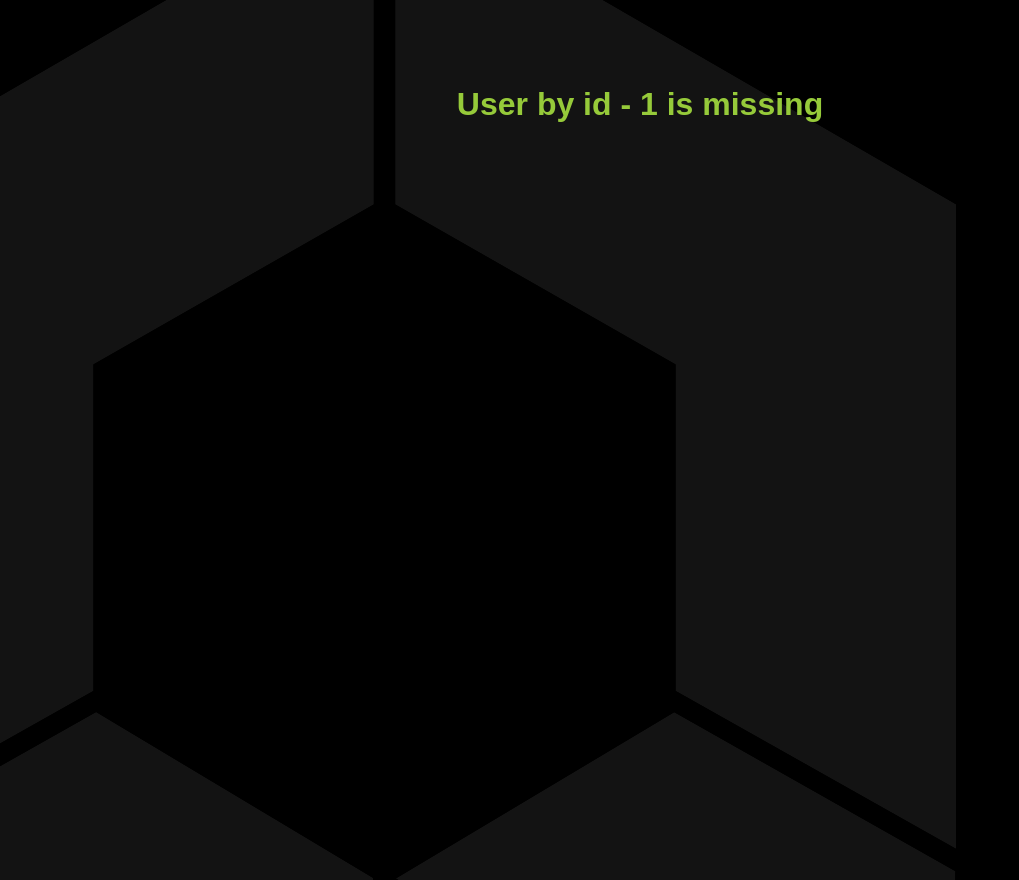
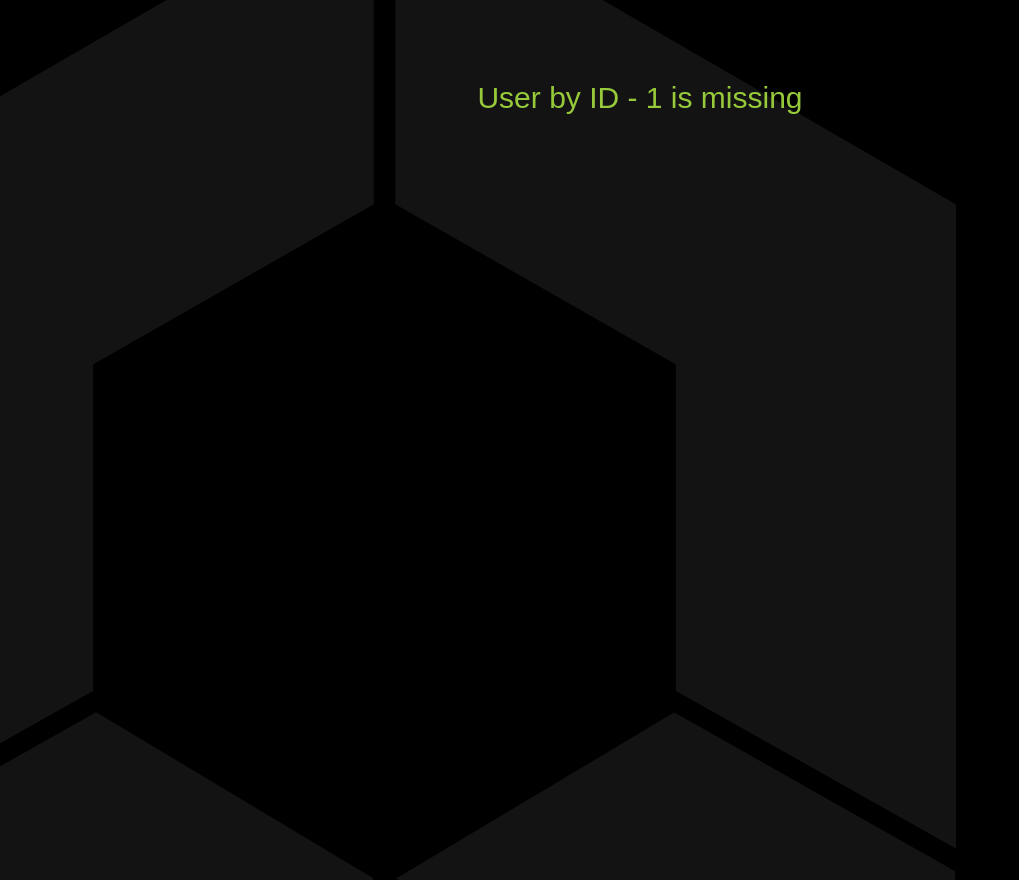
Before and after one commit to UrosDelic/tailwind-react, a React (Create React App) app: page /users/1 in a window 1280 px wide. Shown: the whole page, without its empty margins (0-1019 px from the left). Built offline with nearby package versions, Linux system fonts and the light colour scheme; no server answers.

Commit message:
headers size

```diff
--- a/src/components/UserPage/SingleUserPage.jsx
+++ b/src/components/UserPage/SingleUserPage.jsx
@@ -8,7 +8,7 @@ const SingleUserPage = () => {
   console.log(responseData, "single user");
   if (responseData.length < 1) {
     return (
-      <h1 className="w-screen h-screen heading text-center mt-20">User by id - {id} is missing</h1>
+      <p className="w-screen h-screen text-3xl text-center mt-20">User by ID - {id} is missing</p>
     );
   } else
     return (
--- a/src/components/UsersPage/UsersPage.jsx
+++ b/src/components/UsersPage/UsersPage.jsx
@@ -8,7 +8,7 @@ const UsersPage = () => {
 
   return (
     <div className="usersPage-container">
-      <h1 className="heading text-center mb-10">Users</h1>
+      <p className="heading text-center mb-10 mt-2 text-2xl">Users:</p>
       <div>
         <div className="flex flex-col md:flex-row xl:flex-row justify-center items-center">
           {!isLoading ? (
```
